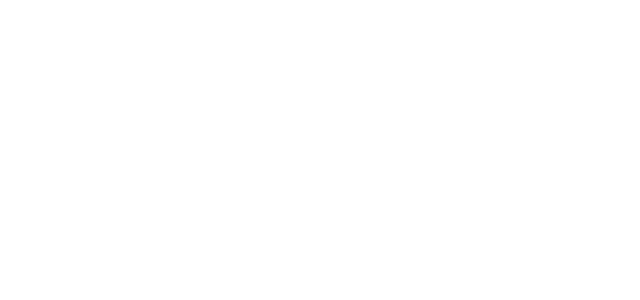
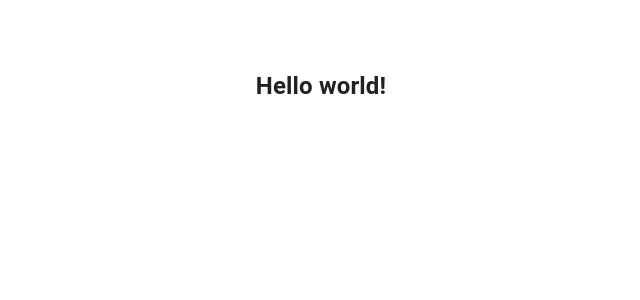
Before and after one commit to deimar10/flight-planning-app, a React (Vite) app: page /flight-details/1 in a window 1280 px wide. Before the commit this address had no page. Shown: the top 300 px of the page, without its empty margins (319-959 px from the left). Built offline with nearby package versions, Linux system fonts and the light colour scheme.

Commit message:
Created flight details page & added routing

```diff
--- a/src/App.tsx
+++ b/src/App.tsx
@@ -1,6 +1,7 @@
 import './App.css'
 import {BrowserRouter, Routes, Route} from 'react-router-dom';
 import Home from './pages/Home';
+import FlightDetails from './pages/FlightDetails';
 import { LocalizationProvider } from '@mui/x-date-pickers/LocalizationProvider';
 import { AdapterDayjs } from '@mui/x-date-pickers/AdapterDayjs';
 import { ThemeProvider, CssBaseline } from "@mui/material";
@@ -18,6 +19,8 @@ function App() {
               <Routes>
                   <Route index element={<Home/>}
                   />
+                  <Route path="/flight-details/:id" element={<FlightDetails/>}
+                  />
               </Routes>
             </BrowserRouter>
           </LocalizationProvider>
--- /dev/null
+++ b/src/pages/FlightDetails.tsx
@@ -0,0 +1,12 @@
+import React from "react";
+
+function FlightDetails () {
+
+    return (
+        <div>
+            <h2>Hello world!</h2>
+        </div>
+    )
+}
+
+export default FlightDetails;
--- a/src/pages/Home.tsx
+++ b/src/pages/Home.tsx
@@ -6,6 +6,7 @@ import Paper from '@mui/material/Paper';
 import Grid from '@mui/material/Grid2';
 import '../scss/pages/Home.scss';
 import FlightFilters from '../components/FlightFilters';
+import {useParams, useNavigate} from 'react-router-dom';
 
 const Item = styled(Paper)(({ theme }) => ({
   backgroundColor: theme.palette.mode === 'dark' ? '#1A2027' : '#fff',
@@ -19,6 +20,9 @@ const Item = styled(Paper)(({ theme }) => ({
 }));
 
 function Home() {
+
+    const navigate = useNavigate();
+    let { id } = useParams();
 
     const filters = [
         { id: 1, title: "Flight 1", startDate: "2025/03/07", endDate: "2025/03/14", price: 635},
@@ -51,6 +55,10 @@ function Home() {
         setfilteredFlights(filtered);
     };
 
+    const handleFlight = (id: number) => {
+        navigate(`/flight-details/${id}`);
+    }
+
   return (
     <div className="home-main-container">
         <div className="home-column">
@@ -61,7 +69,7 @@ function Home() {
                 <Grid className="flight-grid" container spacing={2} justifyContent="center">
                     {filteredFlights.map((flight) => (
                         <Grid className="flight-card" size={{ xs: 12, sm: 3 }} sx={{ textAlign: "left" }} key={flight.id}>
-                            <Item sx={{ position: "relative" }}>
+                            <Item sx={{ position: "relative" }} onClick={() => handleFlight(flight.id)}>
                                 <div className="grid-price-tag">
                                     <h3>{flight.price}$</h3>
                                 </div>
```
